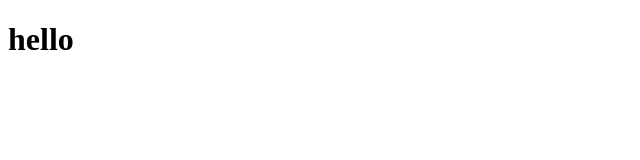
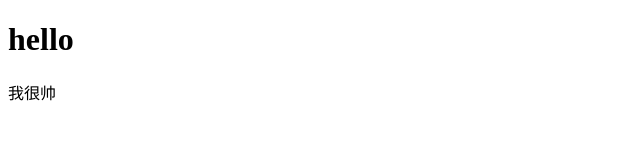
Before and after one commit to vjhfang/vjhfang.github.io, a plain HTML site: page index2.html in a window 1280 px wide. Shown: the full height of the page, 0-640 px from the left. Drawn offline with Linux system fonts and the light colour scheme.

Commit message:
刚刚
刚刚

```diff
--- a/index2.html
+++ b/index2.html
@@ -6,6 +6,7 @@
 </head>
 <body>
 	<h1>hello</h1>
+我很帅
 
 </body>
 </html>
```
Also changed, not shown: index.html (line endings or trailing spaces), jj/jinhai.jpg (added).
